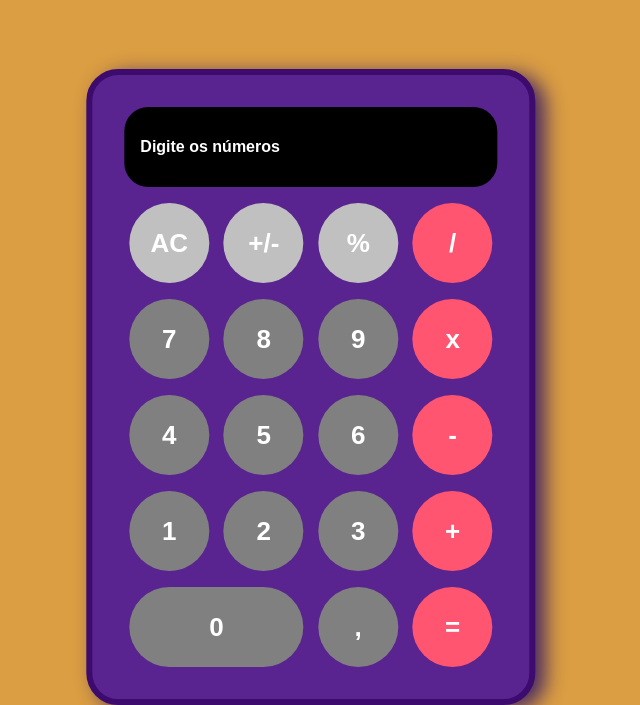
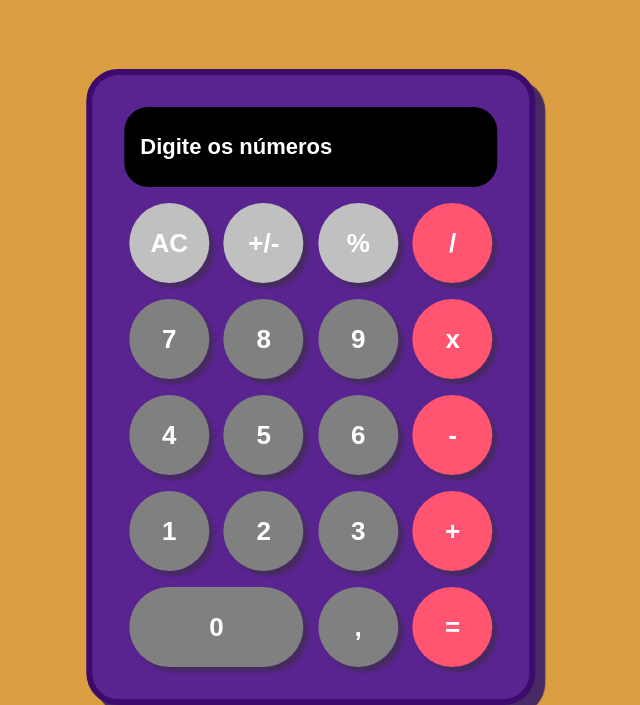
Before and after one commit to Gabriiel-Souza/Calculadora, a plain HTML site: page index.html in a window 1280 px wide. Shown: the part 249-954 px from the top of the page, without its empty margins (329-969 px from the left). Drawn offline with Linux system fonts and the light colour scheme.

Commit message:
Adicionado: Sombras nos botões e efeitos ao clicar e passar o mouse

```diff
--- a/calculadora-css.css
+++ b/calculadora-css.css
@@ -14,6 +14,15 @@ button {
     font-family: Arial, Helvetica, sans-serif;
     font-weight: bold;
     margin: 0px 5px;
+    box-shadow: 5px 5px 3px rgb(71, 42, 99);
+}
+
+button:active{
+    box-shadow: none;
+}
+
+button:hover {
+    font-size: 27px;
 }
 
 .calculadora {
@@ -27,7 +36,7 @@ button {
     border-width: 0.4rem;
     border-color: rgb(60, 11, 109);
     border-style: solid;
-    box-shadow: 10px 5px 20px rgb(71, 42, 99);
+    box-shadow: 10px 10px 1px rgb(71, 42, 99);
 }
 
 .tela {
@@ -37,6 +46,7 @@ button {
     align-items: center;
     border-radius: 1.5rem;
     color: #fff;
+    font-size: 22px;
 }
 
 .tela p {
@@ -50,6 +60,7 @@ button {
     border-radius: 50%;
     background-color: rgb(128, 128, 128);
     left: 50%;
+
 }
 
 .longButton {
```
